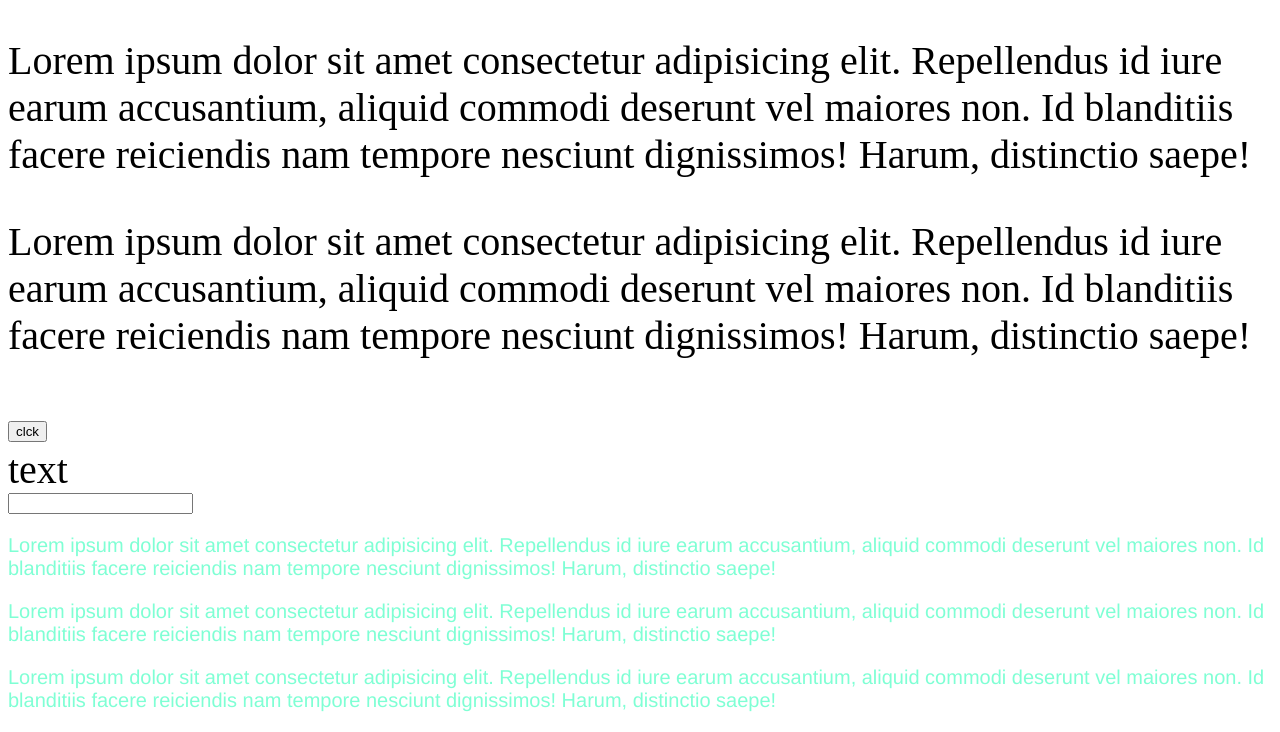
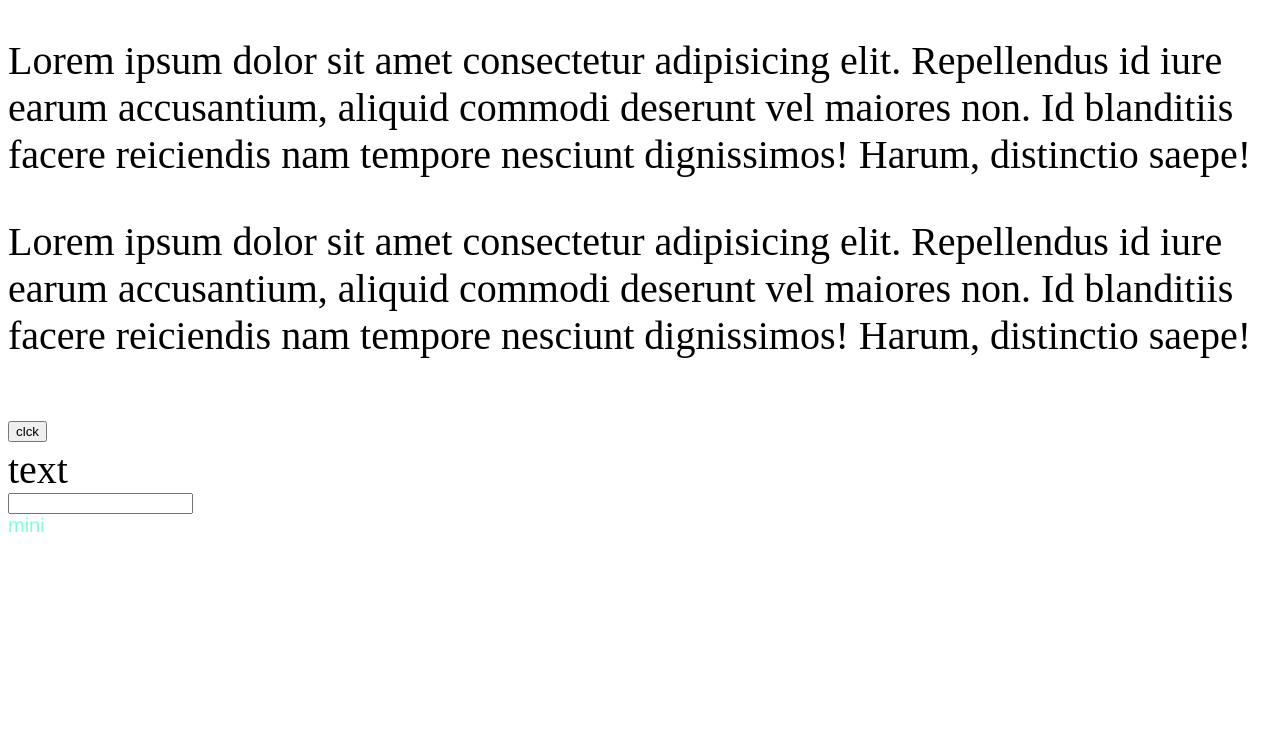
Before and after one commit to 517ANT38/my_website, a plain HTML site: page index.html in a window 1280 px wide. Shown: the part 641-1373 px from the top of the page. After the commit the page ends 1186 px from the top, so only its background shows below. Drawn offline with Linux system fonts and the light colour scheme.

Commit message:
mini footer

```diff
--- a/index.html
+++ b/index.html
@@ -41,11 +41,7 @@
         <input type="text">
     </form>
     <footer class="f">
-        <p>Lorem ipsum dolor sit amet consectetur adipisicing elit. Repellendus id iure earum accusantium, aliquid commodi deserunt vel maiores non. Id blanditiis facere reiciendis nam tempore nesciunt dignissimos! Harum, distinctio saepe!</p>
-        <div>
-            <p>Lorem ipsum dolor sit amet consectetur adipisicing elit. Repellendus id iure earum accusantium, aliquid commodi deserunt vel maiores non. Id blanditiis facere reiciendis nam tempore nesciunt dignissimos! Harum, distinctio saepe!</p>
-            <p>Lorem ipsum dolor sit amet consectetur adipisicing elit. Repellendus id iure earum accusantium, aliquid commodi deserunt vel maiores non. Id blanditiis facere reiciendis nam tempore nesciunt dignissimos! Harum, distinctio saepe!</p>
-        </div>
+        mini
     </footer>
     <script src="/scripts/main.js"></script>
 </body>
```
